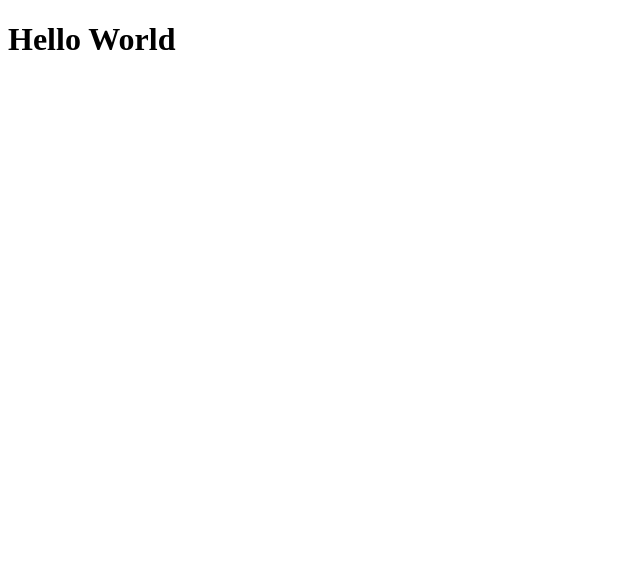
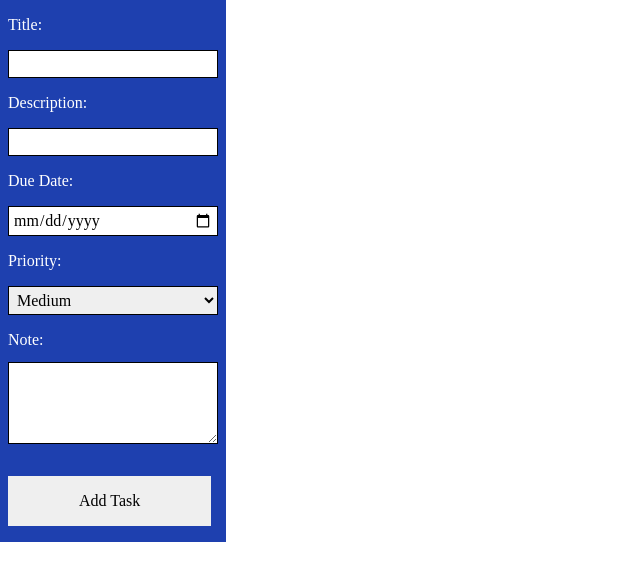
Before and after one commit to urieco/todo-list, a website built with webpack: page src/index.html in a window 1280 px wide. Shown: the whole page, without its empty margins (0-640 px from the left). Built offline with nearby package versions, Linux system fonts and the light colour scheme.

Commit message:
Add a basic input area in the DOM

```diff
--- a/src/index.html
+++ b/src/index.html
@@ -1,13 +1,39 @@
 <!DOCTYPE html>
 <html lang="en">
+
 <head>
     <meta charset="UTF-8">
     <meta http-equiv="X-UA-Compatible" content="IE=edge">
     <meta name="viewport" content="width=device-width, initial-scale=1.0">
     <title>ToDo List</title>
-    <script src="main.js" defer></script>
+    <script src="index.js" defer></script>
+    <link rel="stylesheet" href="style.css">
 </head>
+
 <body>
-    <h1>Hello World</h1>
+    <div id="input">
+        <label for="title">Title:
+            <input type="text" name="title" id="title">
+        </label>
+        <label for="description">Description:
+            <input type="text" name="description" id="description">
+        </label>
+        <label for="dueDate">Due Date:
+            <input type="date" name="dueDate" id="dueDate" pattern="\d{4}-\d{2}-\d{2}" required>
+        </label>
+        <label for="priority">Priority:
+            <select name="priority" id="priority">
+                <option value="low">Low</option>
+                <option value="Medium" selected>Medium</option>
+                <option value="High">High</option>
+            </select>
+        </label>
+        <label for="note">Note:
+            <textarea name="note" id="note" rows="5"></textarea>
+        </label>
+        <button class="addTask">Add Task</button>
+    </div>
+    <div id="app"></div>
 </body>
+
 </html>
--- /dev/null
+++ b/src/style.css
@@ -0,0 +1,42 @@
+* {
+    padding: 0;
+    border: 0;
+    margin: 0;
+    box-sizing: border-box;
+    font-family: 'Times New Roman', Times, serif;
+    /* outline: 1px solid red;  */
+}
+
+body {
+    display: flex;
+}
+
+#input {
+    color: white;
+    background-color: #1e40af;
+}
+
+label, .addTask {
+    font-size: 1rem;
+    display: flex;
+    flex-direction:column;
+    margin: 1em 0.5em;
+}
+
+input, select {
+    font-size: 1rem;
+    padding: 0.25em;
+    border: 0.05em solid black;
+    margin-top: 1em;
+}
+
+textarea {
+    border: 0.05em solid black;
+    margin-top: 1em;
+}
+
+.addTask {
+    display: inline;
+    width: 90%;
+    padding: 1em;
+}
```
Also changed, not shown: 1 other file.
